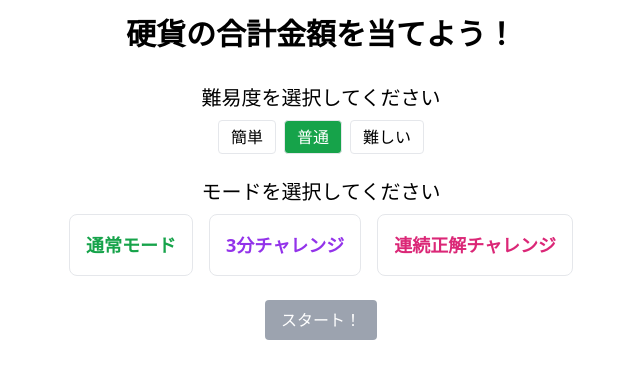
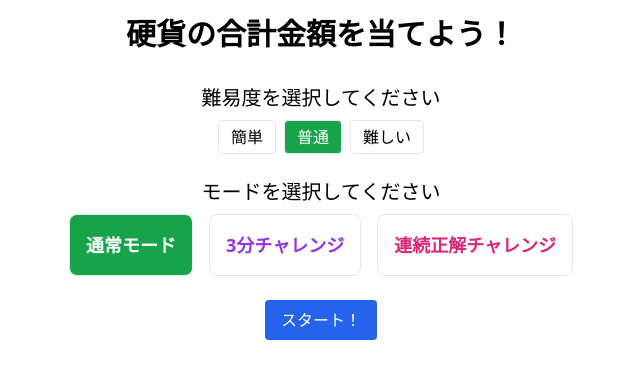
Before and after one commit to kemickoko/coin-game, a React (Vite) app: page / in a window 1280 px wide. Shown: the top 378 px of the page, without its empty margins (319-959 px from the left). Built offline with nearby package versions, Linux system fonts and the light colour scheme.

Commit message:
通常モードを初期選択状態に

```diff
--- a/src/App.tsx
+++ b/src/App.tsx
@@ -9,7 +9,7 @@ import { type ChallengeMode } from '@/components/ModeSelector';
 
 export const App = () => {
   const [difficulty, setDifficulty] = useState<Difficulty>('normal');
-  const [mode, setMode] = useState<ChallengeMode | undefined>(undefined);
+  const [mode, setMode] = useState<ChallengeMode>('normal');
   const [started, setStarted] = useState(false);
 
   const handleStart = () => {
```
